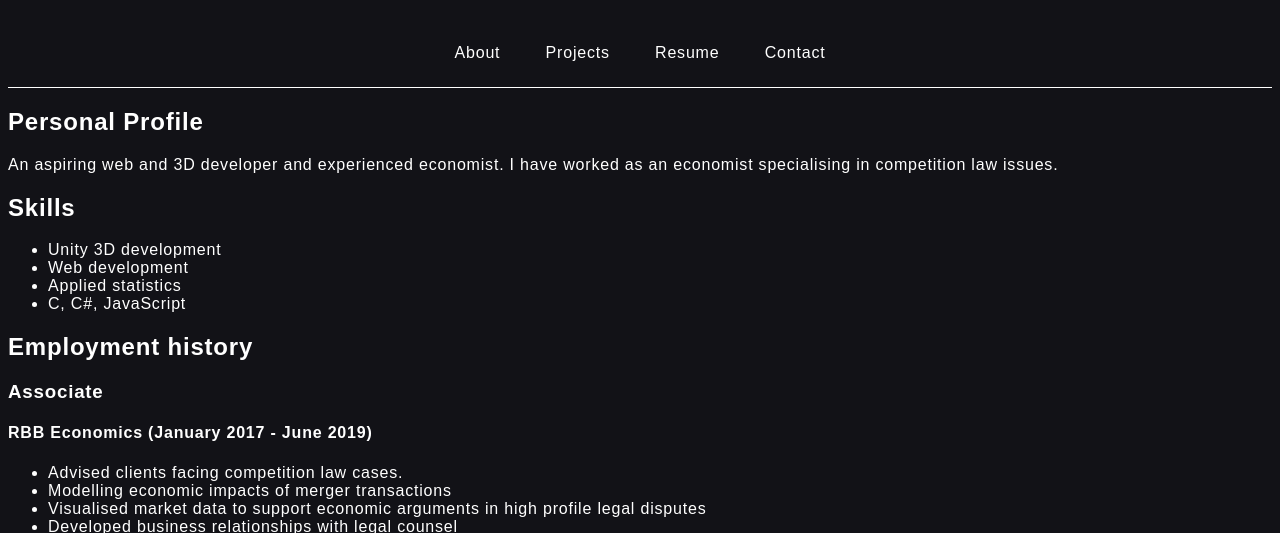
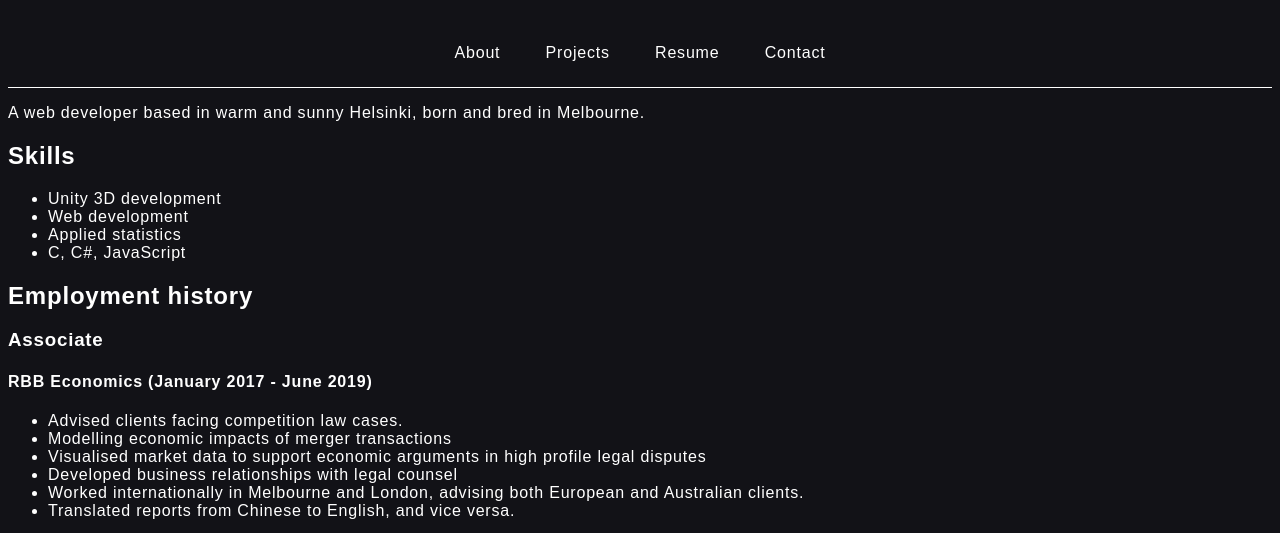
Before and after one commit to Caruy93/Caruy93.github.io, a plain HTML site: page index.html in a window 1280 px wide. Shown: the part 157-690 px from the top of the page. Drawn offline with Linux system fonts and the light colour scheme.

Commit message:
Shortened landing page intro text

```diff
--- a/index.html
+++ b/index.html
@@ -20,12 +20,18 @@
         <a>Resume</a>
         <a>Contact</a>
     </nav>
+
     <main>
         <section id="personal-attributes" class="subsection">
-            <h2>Personal Profile</h2>
-                <p>An aspiring web and 3D developer and experienced economist.
-                    I have worked as an economist specialising in competition law issues.
-                </p>
+            <p>A web developer based in warm and sunny Helsinki, born and bred in Melbourne.</p>
+            <!--
+            <p>
+                An aspiring web and 3D developer and experienced economist, with passion for art, technology,
+                and games. I began my professional career as an economist, specialising in competition law issues.
+                I advised on some high-profile Mergers & Acquisitions and Financial litigations. In 2017, I advised Westpac Australia in
+                defense against a Prime Bank Bill manipulation case, and in 2018 I advised for the Siemens & Alstom rail merger.
+            </p>
+             -->
             <h2>Skills</h2>
             <ul>
                 <li>Unity 3D development</li>
```
